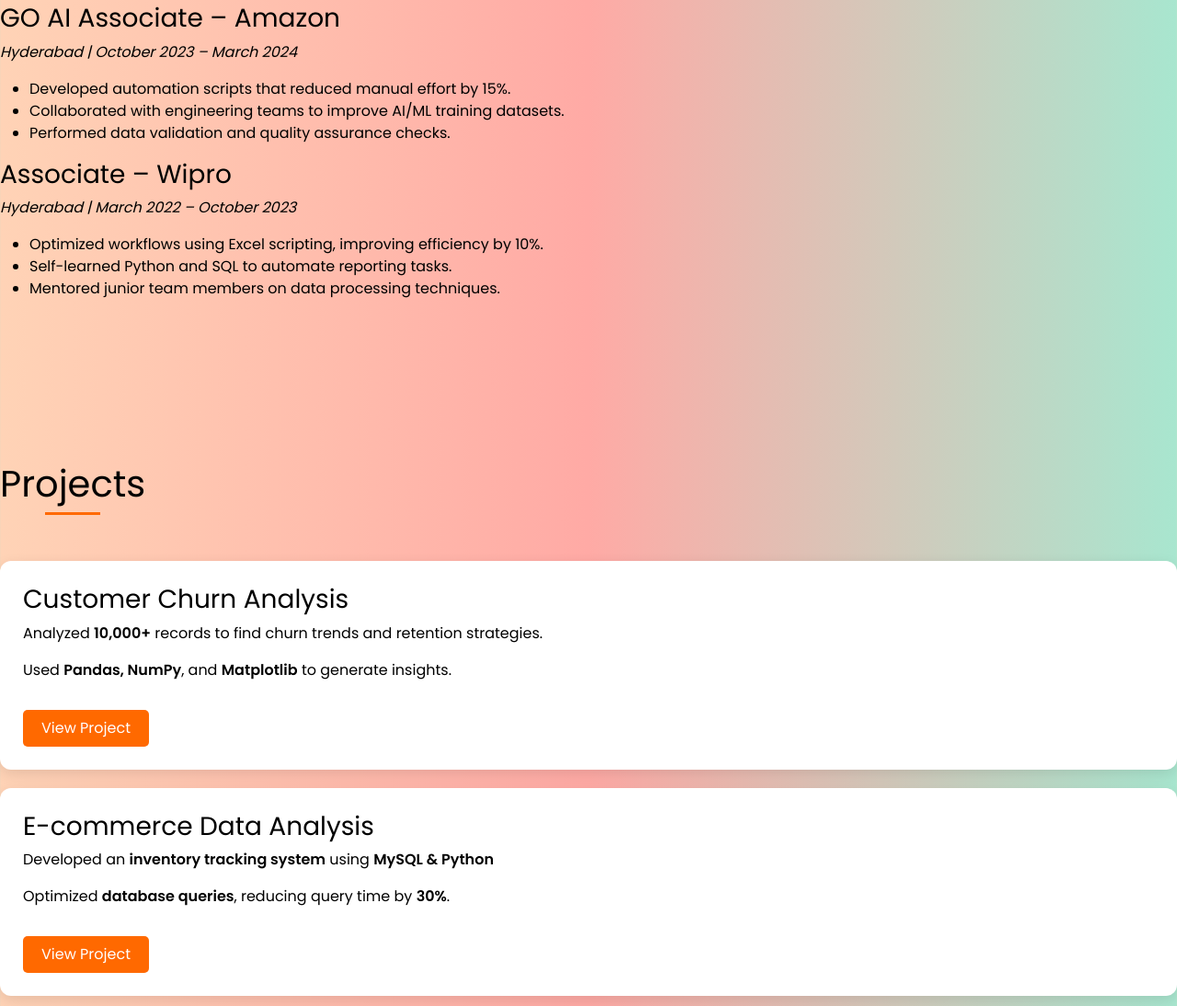
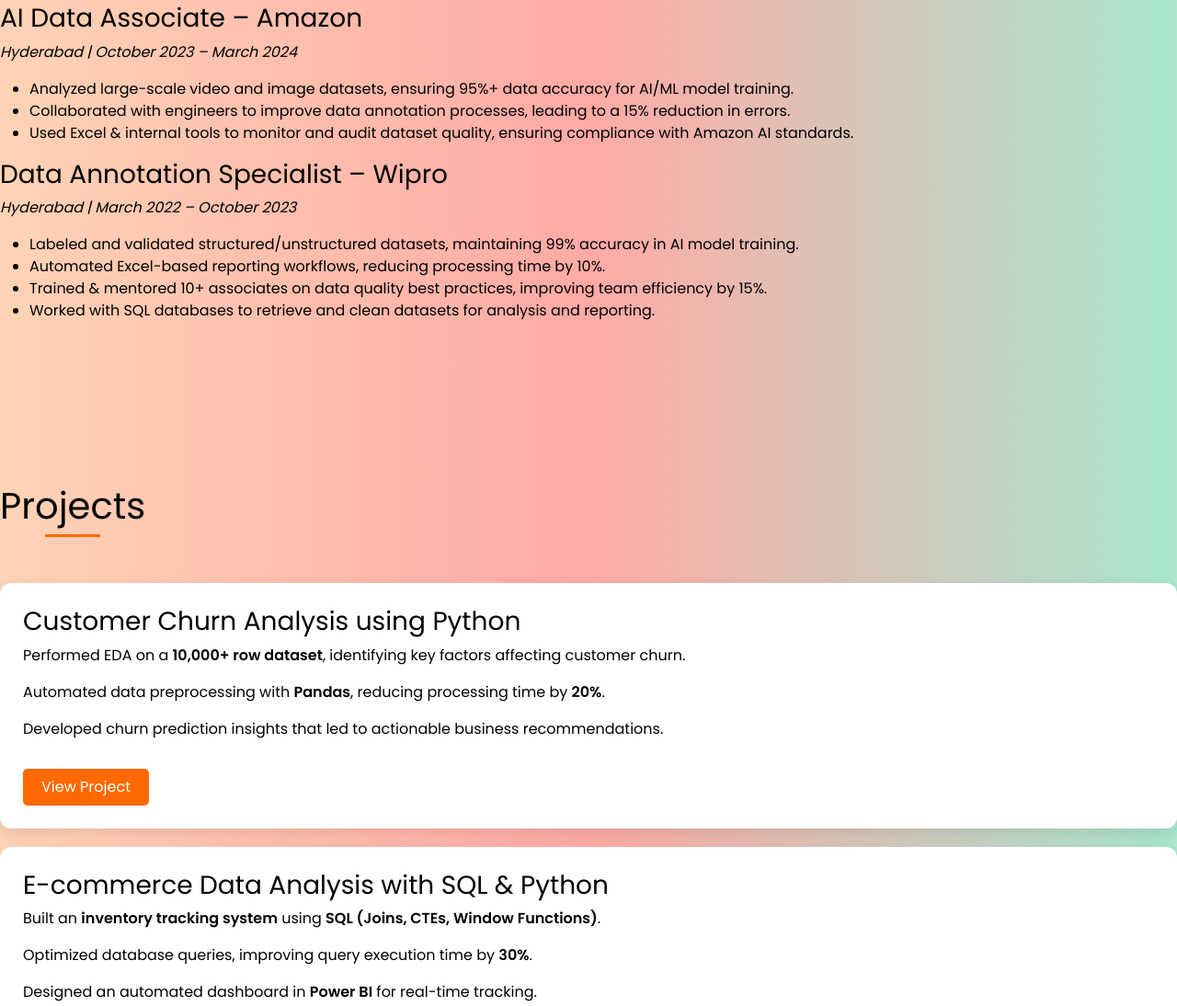
Before and after one commit to divya2507punna/divya2507punna.github.io, a plain HTML site: page templates/index.html in a window 1280 px wide. Shown: the part 1591-2685 px from the top of the page at 92% size. Drawn offline with nearby package versions, Linux system fonts and the light colour scheme; files that its build step writes are made by us from their sources; files whose address does not match are found by name.

Commit message:
changes in file

```diff
--- a/templates/index.html
+++ b/templates/index.html
@@ -93,7 +93,7 @@
       <div class="timeline-item">Started at Wipro (Non-IT Role)</div>
       <div class="timeline-item">Self-learned Python & SQL</div>
       <div class="timeline-item">Built Data Analysis projects</div>
-      <div class="timeline-item">Worked at Amazon as GO AI Associate</div>
+      <div class="timeline-item">Worked at Amazon as AI Data Associate</div>
       <div class="timeline-item">Currently aspiring for a Data Analyst role</div>
     </div>
   </section>
@@ -102,21 +102,22 @@
   <section id="experience">
     <h2>Professional Experience</h2>
     <div class="experience-item">
-      <h3>GO AI Associate – Amazon</h3>
+      <h3>AI Data Associate – Amazon</h3>
       <p><em>Hyderabad | October 2023 – March 2024</em></p>
       <ul>
-        <li>Developed automation scripts that reduced manual effort by 15%.</li>
-        <li>Collaborated with engineering teams to improve AI/ML training datasets.</li>
-        <li>Performed data validation and quality assurance checks.</li>
+        <li>Analyzed large-scale video and image datasets, ensuring 95%+ data accuracy for AI/ML model training.</li>
+        <li>Collaborated with engineers to improve data annotation processes, leading to a 15% reduction in errors.</li>
+        <li>Used Excel & internal tools to monitor and audit dataset quality, ensuring compliance with Amazon AI standards.</li>
       </ul>
     </div>
     <div class="experience-item">
-      <h3>Associate – Wipro</h3>
+      <h3>Data Annotation Specialist – Wipro</h3>
       <p><em>Hyderabad | March 2022 – October 2023</em></p>
       <ul>
-        <li>Optimized workflows using Excel scripting, improving efficiency by 10%.</li>
-        <li>Self-learned Python and SQL to automate reporting tasks.</li>
-        <li>Mentored junior team members on data processing techniques.</li>
+        <li>Labeled and validated structured/unstructured datasets, maintaining 99% accuracy in AI model training.</li>
+        <li>Automated Excel-based reporting workflows, reducing processing time by 10%.</li>
+        <li>Trained & mentored 10+ associates on data quality best practices, improving team efficiency by 15%.</li>
+        <li>Worked with SQL databases to retrieve and clean datasets for analysis and reporting.</li>
       </ul>
     </div>
   </section>
@@ -125,15 +126,17 @@
   <section id="projects">
     <h2>Projects</h2>
     <div class="project">
-      <h3>Customer Churn Analysis</h3>
-      <p>Analyzed <strong>10,000+</strong> records to find churn trends and retention strategies.</p>
-      <p>Used <strong>Pandas, NumPy</strong>, and <strong>Matplotlib</strong> to generate insights.</p>
+      <h3>Customer Churn Analysis using Python</h3>
+      <p>Performed EDA on a <strong>10,000+ row dataset</strong>, identifying key factors affecting customer churn.</p>
+      <p>Automated data preprocessing with <strong>Pandas</strong>, reducing processing time by <strong>20%</strong>.</p>
+      <p>Developed churn prediction insights that led to actionable business recommendations.</p>
       <a href="https://github.com/divya2507punna/customer-churn-analysis" target="_blank">View Project</a>
     </div>
     <div class="project">
-      <h3>E-commerce Data Analysis</h3>
-      <p>Developed an <strong>inventory tracking system</strong> using <strong>MySQL & Python</strong></p>
-      <p>Optimized <strong>database queries</strong>, reducing query time by <strong>30%</strong>.</p>
+      <h3>E-commerce Data Analysis with SQL & Python</h3>
+      <p>Built an <strong>inventory tracking system</strong> using <strong>SQL (Joins, CTEs, Window Functions)</strong>.</p>
+      <p>Optimized database queries, improving query execution time by <strong>30%</strong>.</p>
+      <p>Designed an automated dashboard in <strong>Power BI</strong> for real-time tracking.</p>
       <a href="https://github.com/divya2507punna/ecommerce-data-analysis" target="_blank">View Project</a>
     </div>
   </section>
@@ -217,7 +220,7 @@
         </div>
       </div>
       <div class="text-center mt-3">
-        <p>&copy; 2023 Punna Divya. All rights reserved.</p>
+        <p>&copy; 2025 Punna Divya. All rights reserved.</p>
       </div>
     </div>
   </footer>
```
Lines whose indentation alone changed are shown as unchanged.
